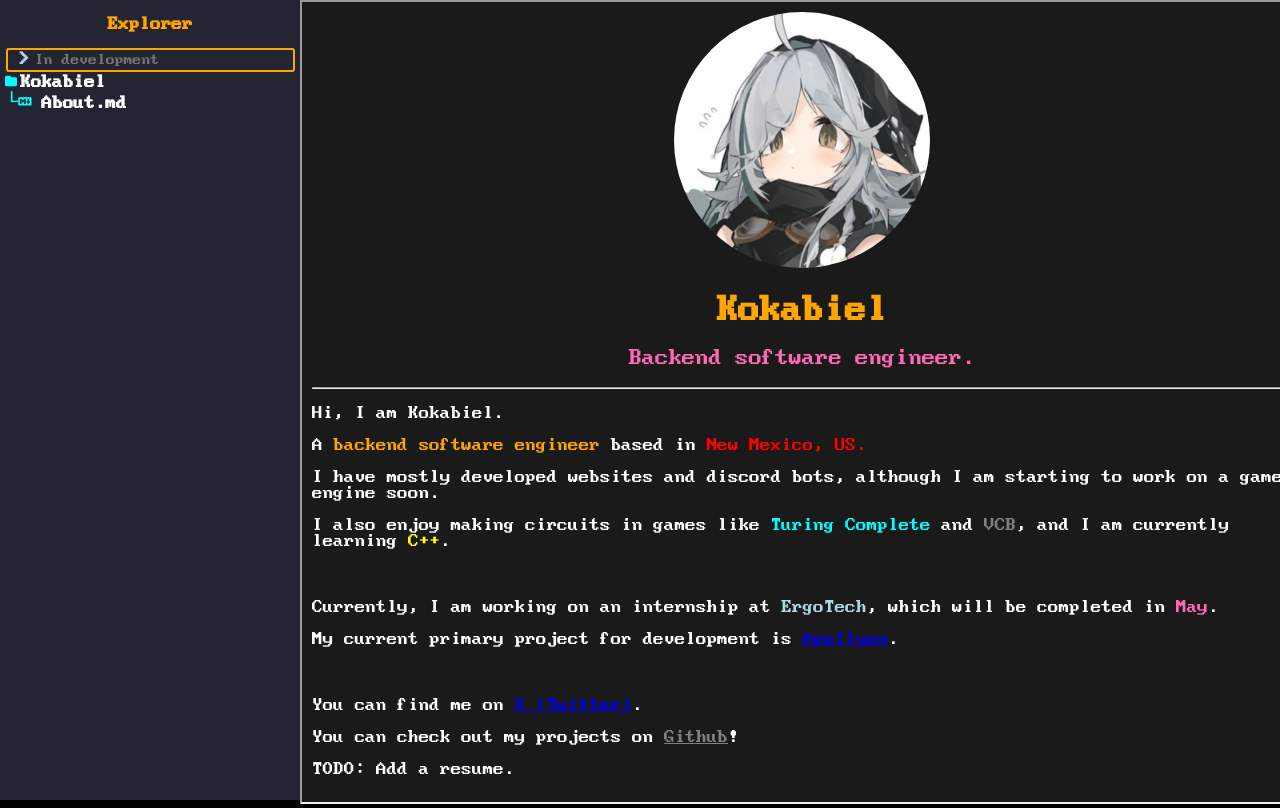
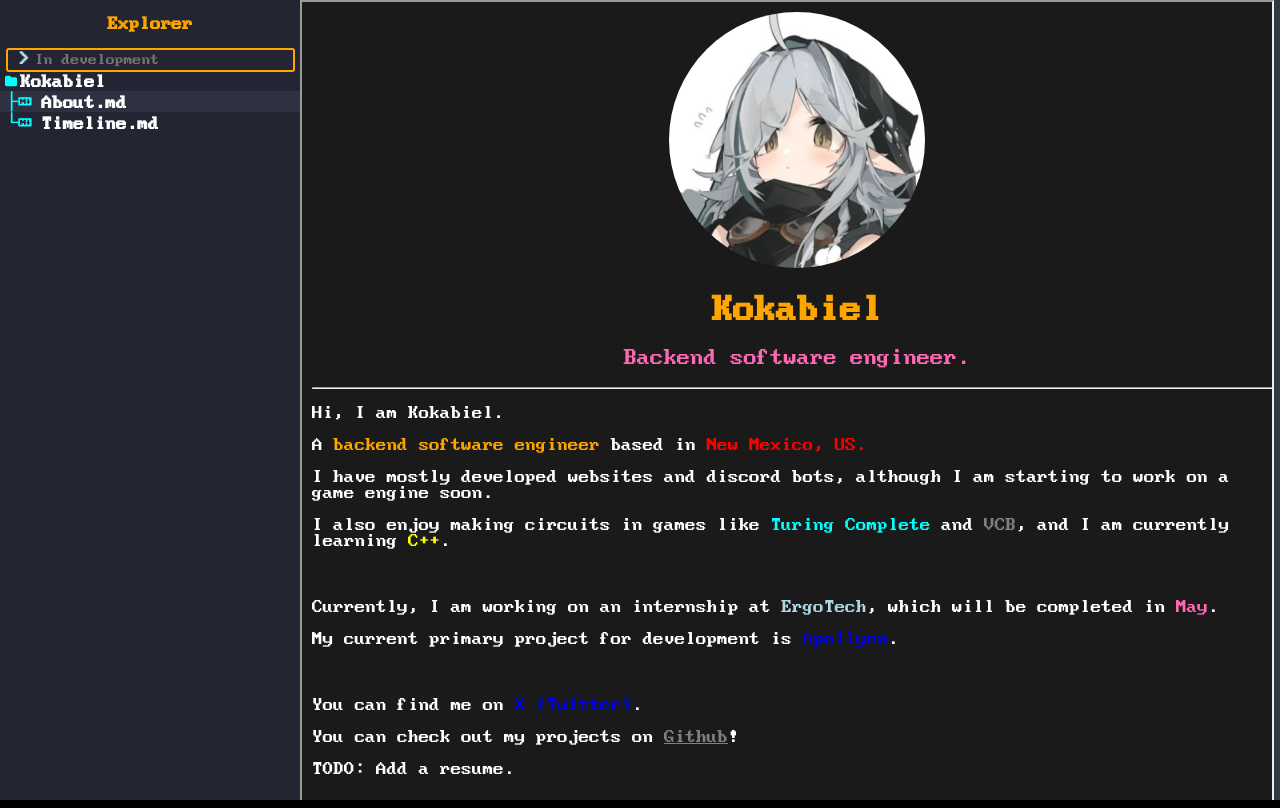
Before and after one commit to kokovt/kokabiel, a plain HTML site: page index.html in a window 1280 px wide. Drawn offline with Linux system fonts and the light colour scheme; a web font is replaced by a local one.

Commit message:
Start putting information about my timeline, add file switching

```diff
--- a/css/index.css
+++ b/css/index.css
@@ -4,6 +4,7 @@ html, body {
   width: 100vw;
   height: 100vh;
   color: white;
+  overflow: hidden;
 }
 
 pre {
@@ -12,6 +13,15 @@ pre {
 
 .center {
   margin: auto;
+}
+
+.noSelect {
+  -webkit-touch-callout: none;
+  -webkit-user-select: none;
+  -khtml-user-select: none;
+  -moz-user-select: none;
+  -ms-user-select: none;
+  user-select: none;
 }
 
 .folder {
@@ -46,6 +56,12 @@ pre {
   padding: 0;
   color: white;
   font-weight: bold;
+  z-index: 0;
+  position: relative;
+}
+
+.active {
+  background-color: #2e3142;
 }
 
 #sidebar {
@@ -90,10 +106,20 @@ pre {
 }
 
 #editorIframe {
-  width: 100%;
+  width: 99%;
   height: 100%;
+  overflow: auto;
 }
 
 input:focus {
   outline: none;
 }
+
+.fileButton {
+  display: inline-block;
+  width: 100%;
+}
+
+.fileButton:hover {
+  background-color: #1b1c24;
+}
--- a/index.html
+++ b/index.html
@@ -1,13 +1,13 @@
 <!DOCTYPE html>
 <html>
 <head>
-  <title>Kokabiels Portfolio</title>
   <link rel="stylesheet" href="./css/index.css"></link>
   <link rel="stylesheet" href="./fonts/BigBlueTermNerdFont/stylesheet.css"></link>
   <link rel="stylesheet" href="https://www.nerdfonts.com/assets/css/webfont.css">
+  <script src="./js/index.js" defer></script>
 </head>
 <body >
-  <div id="sidebar">
+  <div id="sidebar" class="noSelect">
     <div id="explorer">
       <pre style="text-align: center;">Explorer</pre>
       <div id="searchHolder" class="center">
@@ -17,8 +17,13 @@
 
     <!-- All files are being put in here -->
     <div id="mainFolder">
-        <pre class="folder"> </pre><pre class="fileName">Kokabiel</pre><br>
-        <pre class="folder" style="font-size: 20px;">&boxur; </pre><pre class="fileName">  About.md</pre>
+      <pre class="folder"> </pre><pre class="fileName">Kokabiel</pre><br>
+      <container class="fileButton" id="aboutButton" onclick="changeTab('about');">
+        <pre class="folder" style="font-size: 20px;">&boxvr; </pre><pre class="fileName">  About.md</pre>
+      </container>
+      <container class="fileButton" id="timelineButton" onclick="changeTab('timeline');">
+        <pre class="folder" style="font-size: 20px;">&boxur; </pre><pre class="fileName">  Timeline.md</pre>
+      </container>
     </div>
   </div>
 
--- /dev/null
+++ b/js/index.js
@@ -0,0 +1,32 @@
+const iframe = document.getElementById("editorIframe");
+const about = document.getElementById("aboutButton");
+const timeline = document.getElementById("timelineButton");
+
+const links = {
+  "about": {
+    link: "./kokabiel.html",
+    title: "About Kokabiel",
+    element: about
+  },
+  "timeline": {
+    link: "./timeline.html",
+    title: "Timeline",
+    element: timeline
+  }
+}
+
+function changeTab(tabName) {
+  iframe.src = links[tabName].link;
+  document.title = links[tabName].title;
+
+  let activeElements = document.getElementsByClassName("active");
+
+  for (let i = 0; i < activeElements.length; i++) {
+    activeElements[i].classList.remove("active");
+  }
+
+  links[tabName].element.classList.add("active");
+}
+
+
+changeTab("about");
--- a/kokabiel.html
+++ b/kokabiel.html
@@ -3,7 +3,6 @@
 <html>
 
 <head>
-    <title>Kokabiels Portfolio</title>
     <link rel="stylesheet" href="./css/index.css">
     </link>
     <link rel="stylesheet" href="./fonts/BigBlueTermNerdFont/stylesheet.css">
@@ -11,7 +10,7 @@
     <link rel="stylesheet" href="https://www.nerdfonts.com/assets/css/webfont.css">
 </head>
 
-<body style="padding: 10px; background-color: rgb(26, 26, 26);">
+<body style="padding: 10px; background-color: rgb(26, 26, 26); overflow: scroll;">
     <center><img src="./profilePicture.png" style="border-radius: 50%;"></img></center>
 
     <center>
@@ -37,15 +36,13 @@
             style="color: lightblue;">ErgoTech</dww>, which will be completed in <dww style="color: hotpink;">May</dww>.
     </p>
     <p style="font-family: 'BigBlueTermPlus Nerd Font Mono'">My current primary project for development is <a
-            href="https://www.github.com/puppynuff/apollyon">Apollyon</a>.</p>
+            href="https://www.github.com/puppynuff/apollyon" target="_blank">Apollyon</a>.</p>
     </br>
-    <p style="font-family: 'BigBlueTermPlus Nerd Font Mono'">You can find me on <a href="https://x.com/Aridev_">X
+    <p style="font-family: 'BigBlueTermPlus Nerd Font Mono'">You can find me on <a href="https://x.com/Aridev_" target="_blank">X
             (Twitter)</a>.</p>
     <p style="font-family: 'BigBlueTermPlus Nerd Font Mono'">You can check out my projects on <a
-            href="https://www.github.com/puppynuff" style="color: gray">Github</a>!</p>
+            href="https://www.github.com/puppynuff" target="_blank" style="color: gray">Github</a>!</p>
     <p style="font-family: 'BigBlueTermPlus Nerd Font Mono'">TODO: Add a resume.</p>
-    </br>
-
 </body>
 
 </html>
```
Also changed, not shown: timeline.html (added, +30 -0 lines).
